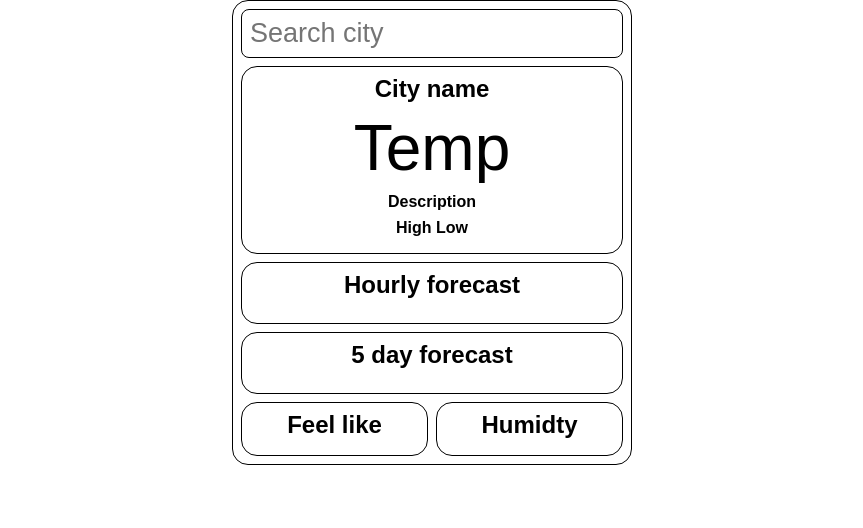
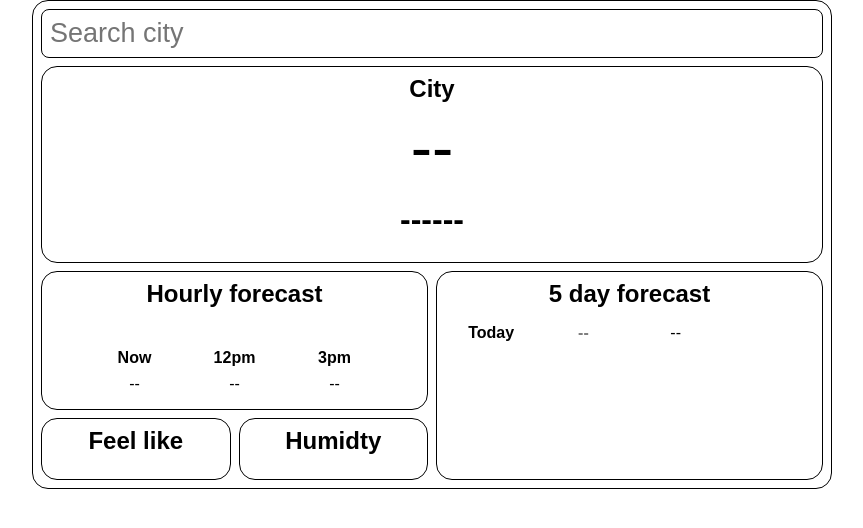
Before and after one commit to sumitdethe27/Weather-app, a plain HTML site: page index.html in a window 1280 px wide. Shown: the whole page, without its empty margins (208-1071 px from the left). Drawn offline with Linux system fonts and the light colour scheme; no server answers.

Commit message:
modified

```diff
--- a/index.html
+++ b/index.html
@@ -13,21 +13,35 @@
         <datalist id="cities">
         </datalist>
         <article id="current-forecast">
-            <h1 class="city-name">City name</h1>
-            <p class="temp">Temp</p>
-            <p class="desc">Description</p>
-            <p class="high-low">High Low</p>
+            <h1 class="city-name">City</h1>
+            <p class="temp">--</p>
+            <p class="desc">------</p>
+            <p class="high-low"></p>
         </article>
         <article id="hourly-forecast">
             <h1 class="hourly1">Hourly forecast</h1>
                 <section class="hourlyforecast">
-
+                    <article >
+                        <h2 class="now">Now</h2>
+                        <p class="temp">--</p>
+                    </article><article >
+                        <h2 class="now">12pm</h2>
+                        <p class="temp">--</p>
+                    </article><article >
+                        <h2 class="now">3pm</h2>
+                        <p class="temp">--</p>
+                    </article>
                 </section>
         </article>
         <article id="fiveday-forecast">
             <h1 >5 day forecast</h1>
             <section class="fivedays">
-
+                <article class="days">
+                    <h1 class="fiveday-head">Today</h1>
+                    <!-- <img class="fiveday-icon" style="height: 30px; width: 30px;" src="${geticon(val.icon)}"> -->
+                    <p class="fiveday-low">--</p>
+                    <p class="fiveday-high"> --</p>
+                </article>
             </section>
         </article>
         <article id="feels-like">
--- a/main.js
+++ b/main.js
@@ -24,7 +24,7 @@ let loadcontent=({main:{temp,temp_min,temp_max},name,weather:[{description}]})=>
     currentforecast.querySelector('.city-name').textContent=name;
     currentforecast.querySelector('.temp').textContent=`${formatTemp(temp)}`;
     currentforecast.querySelector('.desc').textContent=description;
-    currentforecast.querySelector('.high-low').textContent=`H:${formatTemp(temp_max)}  L:${formatTemp(temp_min)}`;
+    currentforecast.querySelector('.high-low').textContent=`H: ${formatTemp(temp_max)}        L: ${formatTemp(temp_min)}`;
     // console.log(temp);
 
 
@@ -48,7 +48,7 @@ let loadhourlydata=async (data)=>{
     let hourlysection=document.querySelector('.hourlyforecast');
     let innerContent=``;
     // console.log(data);
-    let only=data.slice(0,12);
+    let only=data.slice(1,11);
     let now=true;
     for (const {dt_txt,icon,temp,temp_max,temp_min} of only) {
 
@@ -133,7 +133,7 @@ let loadFivedays=(hourlydata)=>{
 }
 
 let loadCityNames=(cities)=>{
-    console.log(cities);
+    // console.log(cities);
     let optionsList=document.querySelector('#cities')
     let options=``;
     for (const {lat,lon,name,country,state} of cities) {
@@ -174,7 +174,7 @@ let onSearch=(event)=>{
 }
 let handleCityChange=(event)=>{
     let {value}=event.target;
-    console.log(value);
+    // console.log(value);
     // if(value===city)return;
     console.log(event);
     let w=document.querySelector('#cities');
@@ -205,6 +205,23 @@ async function fetchAndPopulate(txt){
      loadFivedays(hourlydata);
     // console.log(city);
 }
+const getLocationUsingGeoLocation=()=>{
+    navigator.geolocation.getCurrentPosition(({coords})=>{
+        if(!(lat && lon)){
+            lat=coords.latitude;
+            lon=coords.longitude;
+            console.log(lat);
+            console.log(lon);
+              fetchAndPopulate();
+        }
+        // console.log(latitude);
+        // console.log(longitude);
+
+
+    },err=>console.log(err))
+    console.log(lat);
+    console.log(lon);
+}
 document.addEventListener('DOMContentLoaded', async()=>{
     const search=document.querySelector('#search');
     search.addEventListener('input',function(event){
@@ -215,5 +232,5 @@ document.addEventListener('DOMContentLoaded', async()=>{
     search.addEventListener('change',handleCityChange);
 
     fetchAndPopulate();
-
+//    getLocationUsingGeoLocation();
 })
--- a/style.css
+++ b/style.css
@@ -5,7 +5,7 @@ body{
     margin: 0;
     padding: 0;
     font-family: Arial, Helvetica, sans-serif;
-    width: 400px;
+    max-width: 800px;
     margin: auto;
 }
 ::-webkit-scrollbar{
@@ -67,11 +67,13 @@ p{
 }
 
 #current-forecast .desc{
+    padding: var(--spacing-medium);
     font-weight: var(--font-semibold);
-    /* text-transform: capitalize; */
+    text-transform: capitalize;
 
 }
 #current-forecast .high-low{
+    white-space: pre;
     font-weight: var(--font-semibold);
 }
 #hourly-forecast{
@@ -144,7 +146,48 @@ gap: var(--spacing-regular);
     font-size: calc( var(--font-small) + var(--font-small));
     font-weight: var(--font-semibold);
 }
-#fiveday-forecast .fivedays .fiveday-high{
 
-    font-weight: var(--font-semibold);
+@media (width>=450px){
+    .container{
+        /* display: grid; */
+        grid-template-columns: repeat(4,1fr);
+        grid-template-areas:
+        "search search search search"
+        "current current current current"
+        "hourly hourly fiveday fiveday"
+        "feel humidity fiveday fiveday"
+        ;
+        /* gap: var(--spacing-medium); */
+    }
+
+    #current-forecast .desc{
+        font-size: calc(var(--font-regular) * 2);
+    }
+    #hourly-forecast{
+        display: grid;
+        place-content: center;
+    }
+    #hourly-forecast .hourlyforecast .icon{
+    height: 100px;
+    width: 100px;
+
+    }
+    .hourly1{
+        padding-bottom: 25px;
+    }
+
+    #humidity,#feels-like{
+      display: grid;
+      align-content: space-evenly;
+      justify-content: center;
+
+    }
+    .feels-temp,.humidity-val{
+        font-size: larger;
+    }
+
+    #fiveday-forecast .fivedays .fiveday-icon{
+        height: 90px;
+        width: 90px;
+    }
 }
```
